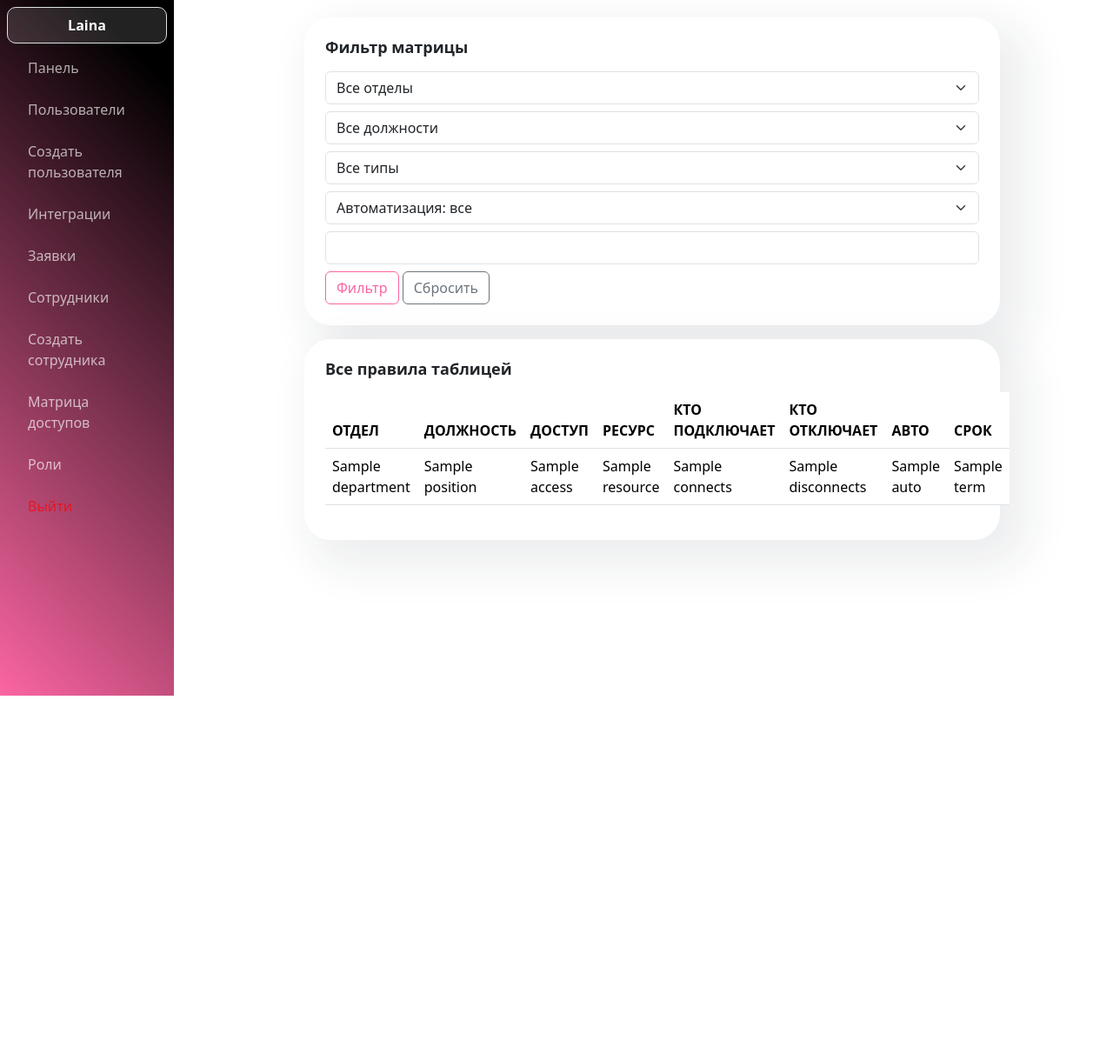
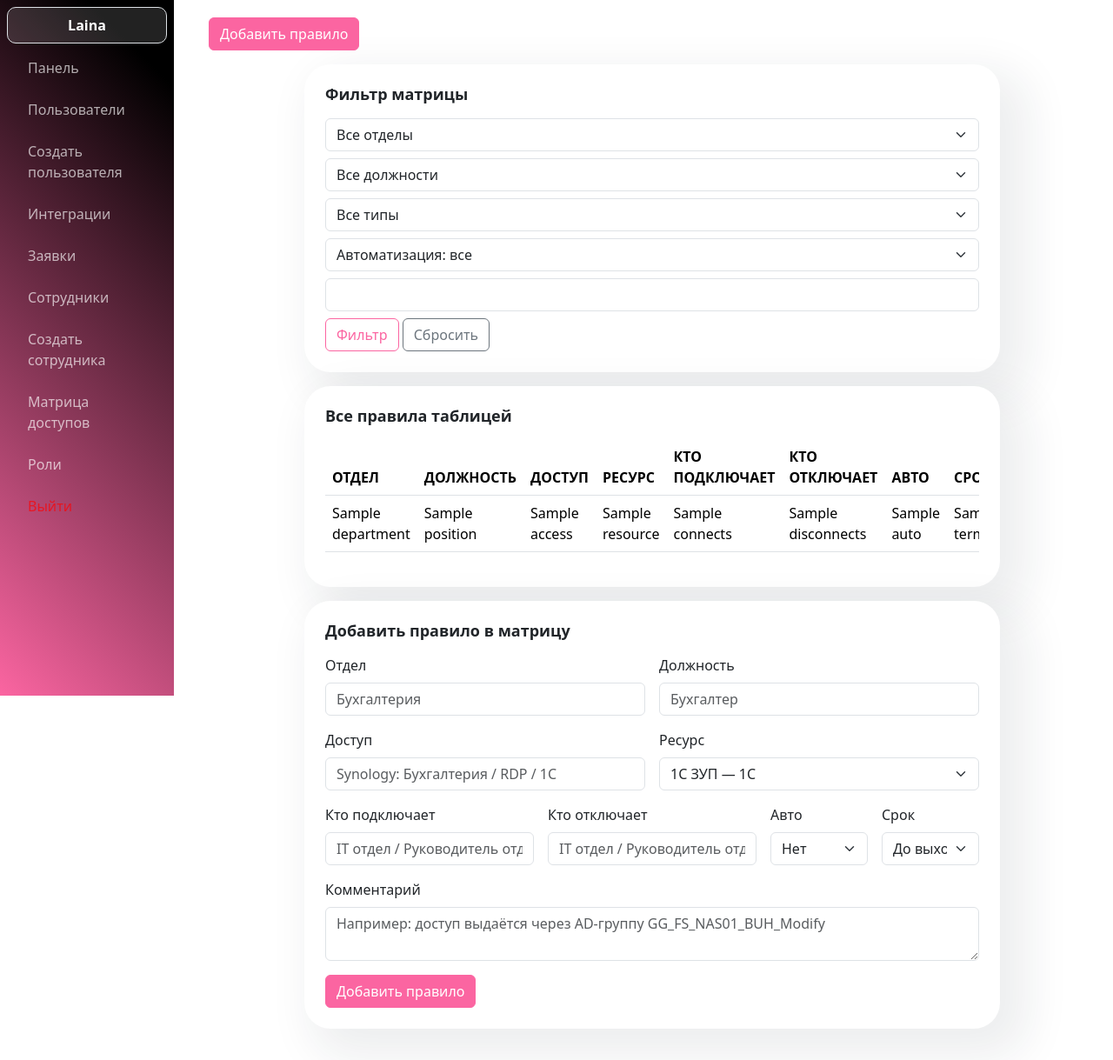
Before and after one commit to Mara8647/web-trash, a Flask app: template templates/access_matrix.html in a window 1280 px wide. Shown: the whole page at 87% size. Before the commit the page ends 800 px from the top, so only its background shows below. Run offline with Flask 3, Linux system fonts and the light colour scheme; the template is opened without the code that fills it: most values are stand-ins (such as "Sample title", 1, 10 or a date in 2020); parts of the project's set-up code (start-up, migrations or seed data) failed here and were passed over.

Commit message:
Started work on adding new rule mechanic

```diff
--- a/main.py
+++ b/main.py
@@ -240,7 +240,7 @@ def employee_disable(employee_id: int):
         flash(f"Ошибка отключения: {exc}", "danger")
     return redirect(url_for("employee_detail", employee_id=employee_id))
 
-@app.route("/access_matrix")
+@app.route("/access_matrix", methods=['POST', 'GET'])
 @login_required
 def access_matrix():
     with SessionLocal() as session:
@@ -250,6 +250,13 @@ def access_matrix():
         position = request.args.get("position", "")
         resource_type = request.args.get("resource_type", "")
         automation = request.args.get("automation", "")
+
+        if request.method == "POST":
+            new_dep = request.form.get("department")
+            new_pos = request.form.get("position")
+            new_access = request.form.get("access_name")
+            new_res = request.form.get("resource_id")
+
         if q:
             like = f"%{q}%"
             query = query.filter((Access.department.ilike(like)) | (Access.position.ilike(like)))
@@ -264,6 +271,7 @@ def access_matrix():
             query = query.filter(Access.auto == automation)
 
         items = query.all()
+
         return render_template("access_matrix.html", accesses=items, q=q, d=department, p=position, r=resource_type, a=automation)
 
 @app.route("/roles")
--- a/templates/access_matrix.html
+++ b/templates/access_matrix.html
@@ -1,6 +1,9 @@
 {% extends "base.html" %}
 {% block title %}Матрица доступов{% endblock %}
 {% block content %}
+<div class="mb-3">
+    <a class="btn btn-primary" href="#create-rule">Добавить правило</a>
+</div>
 <div class="created-card container mb-3">
     <div class="card-head">
         <h3>Фильтр матрицы</h3>
@@ -46,22 +49,14 @@
     </form>
 </div>
 
-<div class="created-card container">
+<div class="created-card container mb-3">
     <div class="card-head">
         <h3>Все правила таблицей</h3>
     </div>
-    <div>
+    <div class="table-responsive" id="table-view">
         <table class="table">
             <thead>
-                <tr>
-                    <th>ОТДЕЛ</th>
-                    <th>ДОЛЖНОСТЬ</th>
-                    <th>ДОСТУП</th>
-                    <th>РЕСУРС</th>
-                    <th>КТО ПОДКЛЮЧАЕТ</th>
-                    <th>КТО ОТКЛЮЧАЕТ</th>
-                    <th>АВТО</th>
-                    <th>СРОК</th>
+                <tr><th>ОТДЕЛ</th><th>ДОЛЖНОСТЬ</th><th>ДОСТУП</th><th>РЕСУРС</th><th>КТО ПОДКЛЮЧАЕТ</th><th>КТО ОТКЛЮЧАЕТ</th><th>АВТО</th><th>СРОК</th>
                 </tr>
             </thead>
             <tbody>
@@ -81,4 +76,54 @@
         </table>
     </div>
 </div>
+
+<div class="created-card container mb-3" id="create-rule">
+  <div class="card-head"><h3>Добавить правило в матрицу</h3></div>
+  <form method="post" class="row g-3">
+    <input type="hidden" name="action" value="create_rule">
+    <div class="col-md-6">
+      <label class="form-label">Отдел</label>
+      <input class="form-control" name="department" required placeholder="Бухгалтерия">
+    </div>
+    <div class="col-md-6">
+      <label class="form-label">Должность</label>
+      <input class="form-control" name="position" required placeholder="Бухгалтер">
+    </div>
+    <div class="col-md-6">
+      <label class="form-label">Доступ</label>
+      <input class="form-control" name="access_name" required placeholder="Synology: Бухгалтерия / RDP / 1С">
+    </div>
+    <div class="col-md-6">
+      <label class="form-label">Ресурс</label>
+      <select class="form-select" name="resource_id" required>
+        <option value="6">1С ЗУП — 1С</option><option value="9">Active Directory пользователь — AD</option><option value="10">AD-группа доступа — AD-группа</option><option value="11">RDP / терминальный сервер — RDP</option><option value="12">VMware Windows VM — VMware</option><option value="8">MikroTik VPN — VPN</option><option value="4">Достависта / Яндекс Такси / СДЭК — Внешний сервис</option><option value="1">НН / Авито — Внешний сервис</option><option value="5">Bitrix24 — Корпоративная система</option><option value="2">HR-диск — Облако</option><option value="7">Microsoft 365 / корпоративная почта — Почта</option><option value="3">Почта офис-менеджера — Почта</option><option value="13">Сетевая папка через AD-группу — Файловый ресурс</option>
+      </select>
+    </div>
+    <div class="col-md-4">
+      <label class="form-label">Кто подключает</label>
+      <input class="form-control" name="connect_responsible" placeholder="IT отдел / Руководитель отдела">
+    </div>
+    <div class="col-md-4">
+      <label class="form-label">Кто отключает</label>
+      <input class="form-control" name="disconnect_responsible" placeholder="IT отдел / Руководитель отдела">
+    </div>
+    <div class="col-md-2">
+      <label class="form-label">Авто</label>
+      <select class="form-select" name="automation_level">
+        <option>Нет</option><option>Частично</option><option>Да</option>
+      </select>
+    </div>
+    <div class="col-md-2">
+      <label class="form-label">Срок</label>
+      <select class="form-select" name="due_stage">
+        <option>До выхода</option><option>Первый день</option><option>Первая неделя</option><option>В день увольнения</option>
+      </select>
+    </div>
+    <div class="col-12">
+      <label class="form-label">Комментарий</label>
+      <textarea class="form-control" name="comment" rows="2" placeholder="Например: доступ выдаётся через AD-группу GG_FS_NAS01_BUH_Modify"></textarea>
+    </div>
+    <div class="col-12"><button class="btn btn-primary" type="submit">Добавить правило</button></div>
+  </form>
+</div>
 {% endblock %}
```
